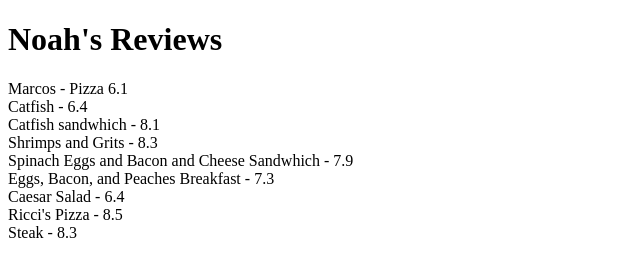
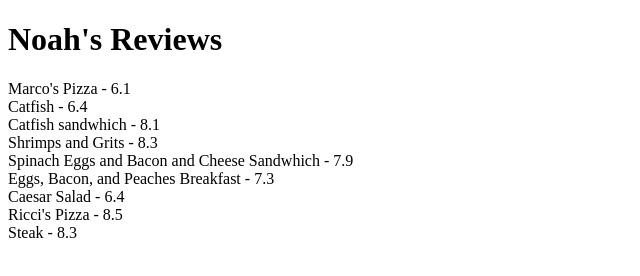
Before and after one commit to weslee-guarneri/noahsreviews, a plain HTML site: page index.html in a window 1280 px wide. Shown: the full height of the page, 0-640 px from the left. Drawn offline with Linux system fonts and the light colour scheme.

Commit message:
Update index.html

```diff
--- a/index.html
+++ b/index.html
@@ -5,7 +5,7 @@
 </header>
 
 <body>
-Marcos - Pizza 6.1
+Marco's Pizza - 6.1
 <br>
 Catfish - 6.4
 <br>
```
